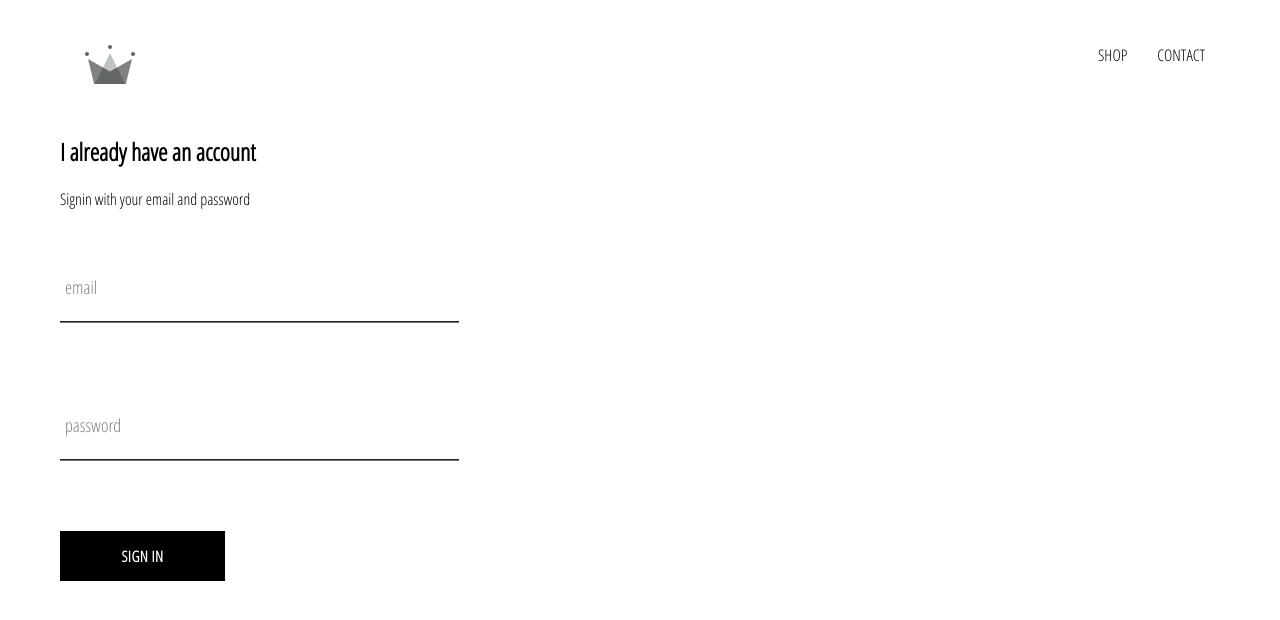
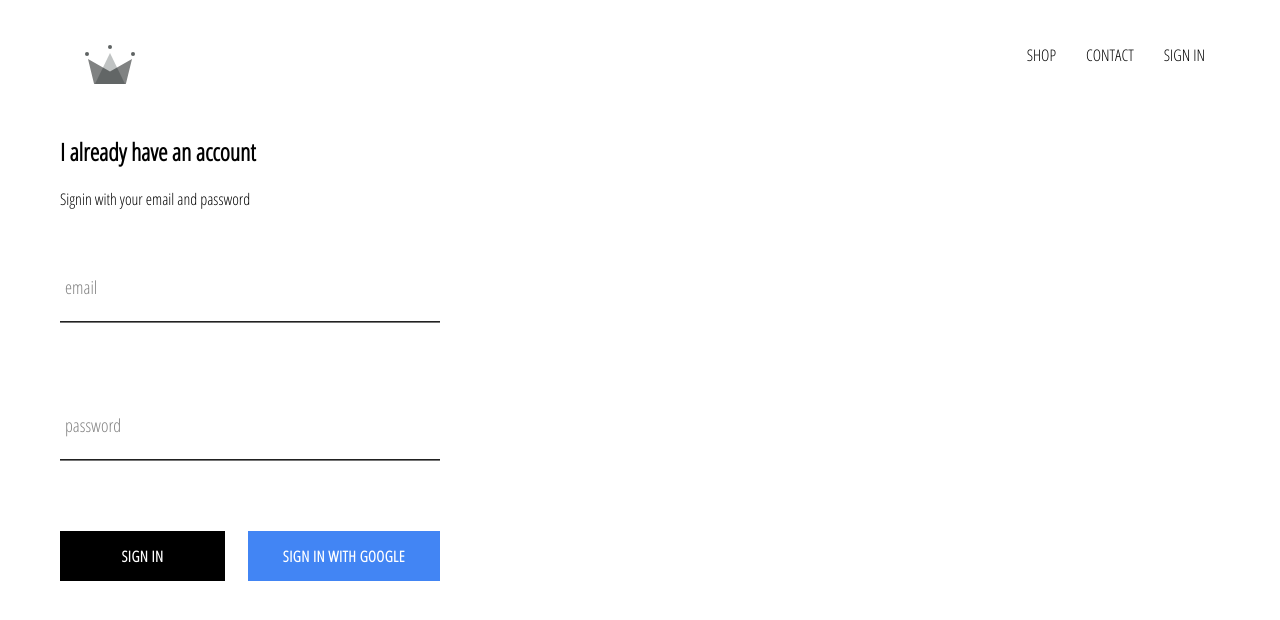
Before and after one commit to JacobusTheOne/e-commerce, a React (Create React App) app in the folder crwn-clothing/: page /signin in a window 1280 px wide. Shown: the top 620 px of the page. Built offline with nearby package versions, Linux system fonts and the light colour scheme; no server answers.

Commit message:
integrated firebase into application, created sign in page with sign in component and sign in with google

```diff
--- a/crwn-clothing/package.json
+++ b/crwn-clothing/package.json
@@ -6,11 +6,13 @@
     "@testing-library/jest-dom": "^5.15.1",
     "@testing-library/react": "^11.2.7",
     "@testing-library/user-event": "^12.8.3",
+    "firebase": "^9.6.0",
     "node-sass": "^6.0.1",
     "react": "^17.0.2",
     "react-dom": "^17.0.2",
     "react-router-dom": "^6.0.2",
     "react-scripts": "4.0.3",
+    "typescript": "^4.5.2",
     "web-vitals": "^0.2.4",
     "workbox-background-sync": "^5.1.4",
     "workbox-broadcast-update": "^5.1.4",
--- a/crwn-clothing/src/App.css
+++ b/crwn-clothing/src/App.css
@@ -7,3 +7,7 @@ a {
   text-decoration: none;
   color: black;
 }
+
+* {
+  box-sizing: border-box;
+}
--- a/crwn-clothing/src/App.js
+++ b/crwn-clothing/src/App.js
@@ -1,15 +1,35 @@
-import React from "react";
+import React, { Component } from "react";
 import HomePage from "./pages/homepage/homepage.component";
 import { Route, Routes } from "react-router-dom";
 import ShopPage from "./pages/shop/shop.component";
 import Header from "../src/components/header/header.component";
 import SignInAndSignUpPage from "./pages/sign-in-and-sign-up/sign-in-sign-up.component";
+import { auth } from "./firebase/firebaseOriginal.utils";
 import "./App.css";
 
-function App() {
+export default class App extends Component {
+  constructor() {
+    super();
+    this.state = {
+      currentUser: null,
+    };
+  }
+  unsubscribeFromAuth = null;
+
+  componentDidMount() {
+    this.unsubscribeFromAuth = auth.onAuthStateChanged((user) => {
+      this.setState({ currentUser: user });
+
+      console.log(user);
+    });
+  }
+  componentWillUnmount() {
+    this.unsubscribeFromAuth();
+  }
+  render() {
     return (
       <div>
-      <Header></Header>
+        <Header currentUser={this.state.currentUser}></Header>
         <Routes>
           <Route path="" element={<HomePage />} />
           <Route path="/shop" element={<ShopPage />} />
@@ -18,5 +38,4 @@ function App() {
       </div>
     );
   }
-
-export default App;
+}
--- a/crwn-clothing/src/components/custom-button/custom-button.component.jsx
+++ b/crwn-clothing/src/components/custom-button/custom-button.component.jsx
@@ -1,8 +1,15 @@
 import React from "react";
 import "./custom-button.styles.scss";
-export default function CustomButton({ children, ...otherProps }) {
+export default function CustomButton({
+  children,
+  isGoogleSignIn,
+  ...otherProps
+}) {
   return (
-    <button className="custom-button" {...otherProps}>
+    <button
+      className={`${isGoogleSignIn ? "google-sign-in" : ""} custom-button`}
+      {...otherProps}
+    >
       {children}
     </button>
   );
--- a/crwn-clothing/src/components/custom-button/custom-button.styles.scss
+++ b/crwn-clothing/src/components/custom-button/custom-button.styles.scss
@@ -9,7 +9,7 @@
   background-color: black;
   color: white;
   text-transform: uppercase;
-  font-family: 'Open Sans Condensed';
+  font-family: "Open Sans Condensed";
   font-weight: bolder;
   border: none;
   cursor: pointer;
@@ -19,4 +19,12 @@
     color: black;
     border: 1px solid black;
   }
+
+  &.google-sign-in {
+    background-color: #4285f4;
+    color: white;
+    &:hover {
+      background-color: #357ae8;
+    }
+  }
 }
--- a/crwn-clothing/src/components/header/header.component.jsx
+++ b/crwn-clothing/src/components/header/header.component.jsx
@@ -2,7 +2,9 @@ import React from "react";
 import "./header.styles.scss";
 import { Link } from "react-router-dom";
 import { ReactComponent as Logo } from "../assets/crown.svg";
-export default function Header() {
+import { auth } from "../../firebase/firebaseOriginal.utils";
+
+export default function Header({ currentUser }) {
   return (
     <div className="header">
       <Link className="logo-container" to="/">
@@ -15,6 +17,15 @@ export default function Header() {
         <Link className="option" to="/shop">
           CONTACT
         </Link>
+        {currentUser ? (
+          <div className="option" onClick={() => auth.signOut()}>
+            SIGN OUT
+          </div>
+        ) : (
+          <Link className="option" to="signin">
+            SIGN IN
+          </Link>
+        )}
       </div>
     </div>
   );
--- a/crwn-clothing/src/components/header/header.styles.scss
+++ b/crwn-clothing/src/components/header/header.styles.scss
@@ -20,6 +20,7 @@
 
     .option {
       padding: 10px 15px;
+      cursor: pointer;
     }
   }
 }
--- a/crwn-clothing/src/components/sign-in/sign-in.components.jsx
+++ b/crwn-clothing/src/components/sign-in/sign-in.components.jsx
@@ -2,6 +2,8 @@ import "./sign-in.styles.scss";
 import React, { Component } from "react";
 import FormInput from "../form-input/form-input.component";
 import CustomButton from "../custom-button/custom-button.component";
+import { signInWithGoogle } from "../../firebase/firebaseOriginal.utils";
+
 export default class SignIn extends Component {
   constructor() {
     super();
@@ -46,8 +48,12 @@ export default class SignIn extends Component {
             value={this.state.password}
             required
           ></FormInput>
-
-          <CustomButton type="submit">Sign In</CustomButton>
+          <div className="buttons">
+            <CustomButton type="submit">Sign in</CustomButton>
+            <CustomButton onClick={signInWithGoogle} isGoogleSignIn>
+              Sign in with Google
+            </CustomButton>
+          </div>
         </form>
       </div>
     );
--- a/crwn-clothing/src/components/sign-in/sign-in.styles.scss
+++ b/crwn-clothing/src/components/sign-in/sign-in.styles.scss
@@ -1,8 +1,13 @@
 .sign-in {
-  width: 30vw;
+  width: 380px;
   display: flex;
   flex-direction: column;
   .title {
     margin: 10px;
   }
+  .buttons {
+    display: flex;
+
+    justify-content: space-between;
+  }
 }
--- /dev/null
+++ b/crwn-clothing/src/firebase/firebaseOriginal.utils.ts
@@ -0,0 +1,23 @@
+import { initializeApp } from "firebase/app";
+import { getAuth, signInWithPopup, GoogleAuthProvider } from "firebase/auth";
+import { getFirestore } from "firebase/firestore";
+
+const config = {
+  apiKey: "AIzaSyB3Rs3PWVrdSY5U8bXSo6kKbgN4esraXL4",
+  authDomain: "crwn-db-a1777-6ff0f.firebaseapp.com",
+  projectId: "crwn-db-a1777-6ff0f",
+  storageBucket: "crwn-db-a1777-6ff0f.appspot.com",
+  messagingSenderId: "558507459853",
+  appId: "1:558507459853:web:92a23ac8e67e0e7cd9dc44",
+  measurementId: "G-GFQ00P8F06",
+};
+
+initializeApp(config);
+
+export const auth = getAuth();
+export const firestore = getFirestore();
+
+const provider = new GoogleAuthProvider();
+
+provider.setCustomParameters({ prompt: "select_account" });
+export const signInWithGoogle = () => signInWithPopup(auth, provider);
--- /dev/null
+++ b/crwn-clothing/src/react-app-env.d.ts
@@ -0,0 +1 @@
+/// <reference types="react-scripts" />
```
Also changed, not shown: crwn-clothing/tsconfig.json (added, +26 -0 lines), 1 other file (tests, documents, lock files or other folders). Lines whose indentation alone changed are shown as unchanged.
